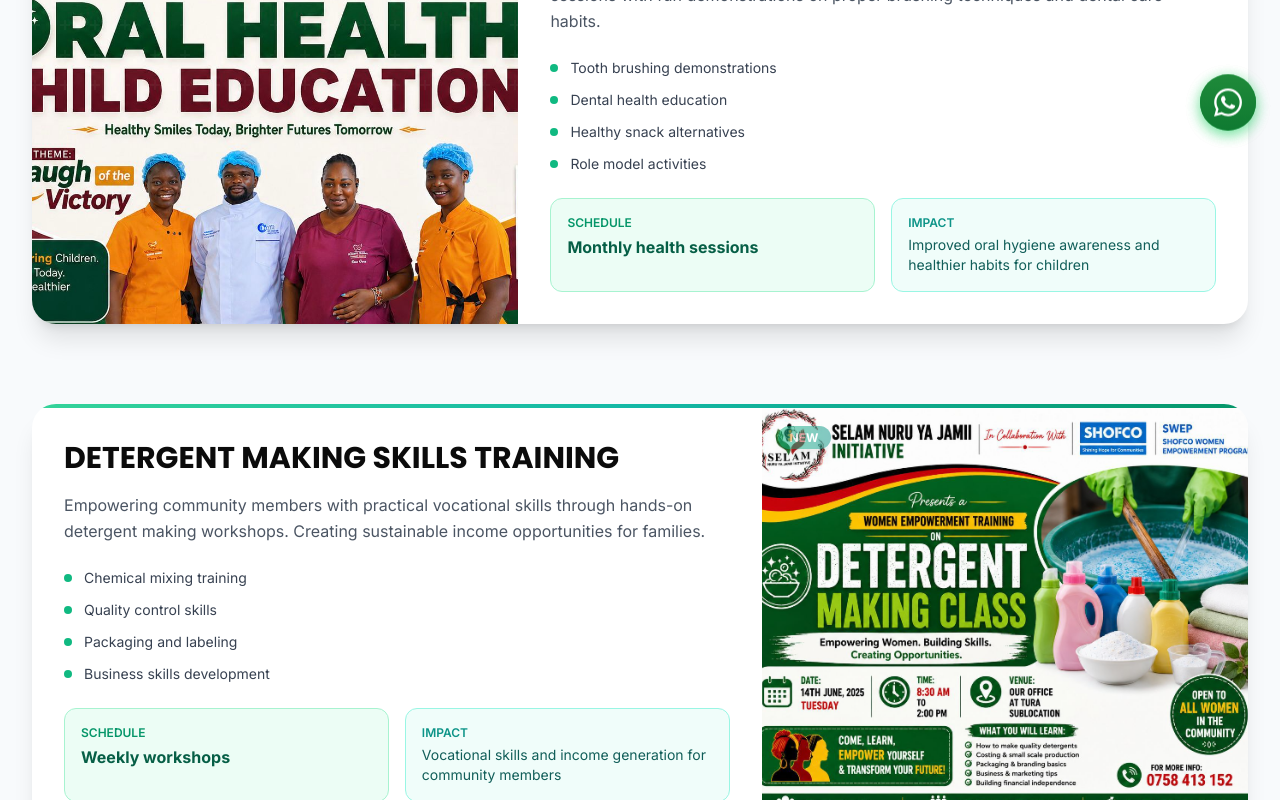
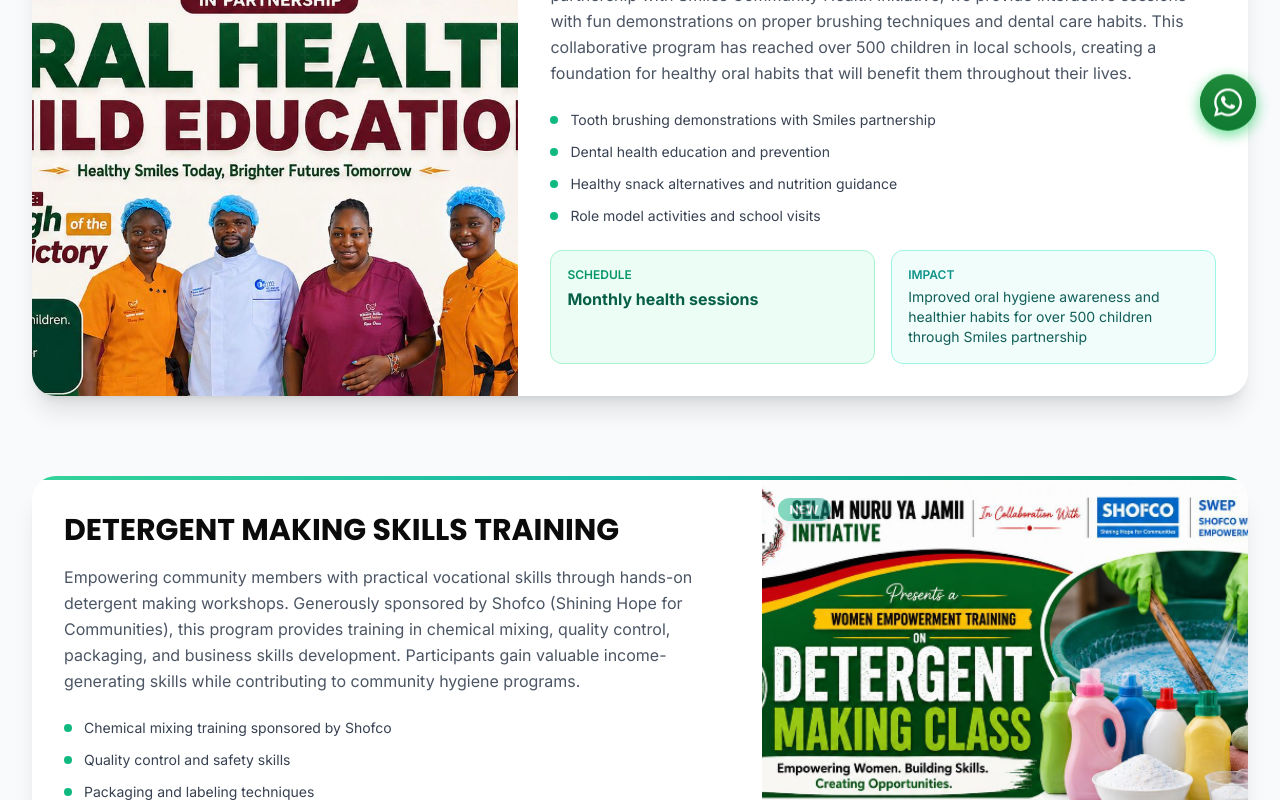
Before and after one commit to Vinn254/selam-NGO, a Next.js app: page /what-we-do in a window 1280 px wide. Shown: the part 640-1440 px from the top of the page. Built offline with nearby package versions, Linux system fonts and the light colour scheme.

Commit message:
Update TeamSection images and improve program descriptions with partnerships

```diff
--- a/app/what-we-do/page.js
+++ b/app/what-we-do/page.js
@@ -17,29 +17,29 @@
   {
     id: 5,
     title: 'ORAL HEALTH CHILD EDUCATION',
-    description: 'Teaching children essential oral hygiene practices for lifelong healthy smiles. Interactive sessions with fun demonstrations on proper brushing techniques and dental care habits.',
+    description: 'Teaching children essential oral hygiene practices for lifelong healthy smiles. In partnership with Smiles Community Health Initiative, we provide interactive sessions with fun demonstrations on proper brushing techniques and dental care habits. This collaborative program has reached over 500 children in local schools, creating a foundation for healthy oral habits that will benefit them throughout their lives.',
     initiatives: [
-      'Tooth brushing demonstrations',
-      'Dental health education',
-      'Healthy snack alternatives',
-      'Role model activities',
+      'Tooth brushing demonstrations with Smiles partnership',
+      'Dental health education and prevention',
+      'Healthy snack alternatives and nutrition guidance',
+      'Role model activities and school visits',
     ],
     schedule: 'Monthly health sessions',
-    impact: 'Improved oral hygiene awareness and healthier habits for children',
+    impact: 'Improved oral hygiene awareness and healthier habits for over 500 children through Smiles partnership',
     image: '/selam1.jpeg',
   },
   {
     id: 6,
     title: 'DETERGENT MAKING SKILLS TRAINING',
-    description: 'Empowering community members with practical vocational skills through hands-on detergent making workshops. Creating sustainable income opportunities for families.',
+    description: 'Empowering community members with practical vocational skills through hands-on detergent making workshops. Generously sponsored by Shofco (Shining Hope for Communities), this program provides training in chemical mixing, quality control, packaging, and business skills development. Participants gain valuable income-generating skills while contributing to community hygiene programs.',
     initiatives: [
-      'Chemical mixing training',
-      'Quality control skills',
-      'Packaging and labeling',
-      'Business skills development',
+      'Chemical mixing training sponsored by Shofco',
+      'Quality control and safety skills',
+      'Packaging and labeling techniques',
+      'Business skills development and entrepreneurship',
     ],
-    schedule: 'Weekly workshops',
-    impact: 'Vocational skills and income generation for community members',
+    schedule: 'Weekly workshops with Shofco sponsorship',
+    impact: 'Vocational skills and income generation for 100+ community members through Shofco sponsorship',
     image: '/selam2.PNG',
   },
   {
--- a/components/TeamSection.js
+++ b/components/TeamSection.js
@@ -30,16 +30,16 @@
     description: 'Managing official communications and protocol matters.',
   },
   {
+    name: 'Higgin Awuor Joseph',
+    role: 'Facilitator',
+    image: '/higan.jpeg',
+    description: 'Facilitating programs and community engagement activities.',
+  },
+  {
     name: 'Rose Moraa Nyakundi',
     role: 'Secretary',
-    image: '/secretary.jpeg',
+    image: '/fidel.jpeg',
     description: 'Managing administrative tasks and supporting team operations.',
-  },
-  {
-    name: 'Higgin Awuor Joseph',
-    role: 'Facilitator',
-    image: '/fidel.jpeg',
-    description: 'Facilitating programs and community engagement activities.',
   },
 ]
 
```
